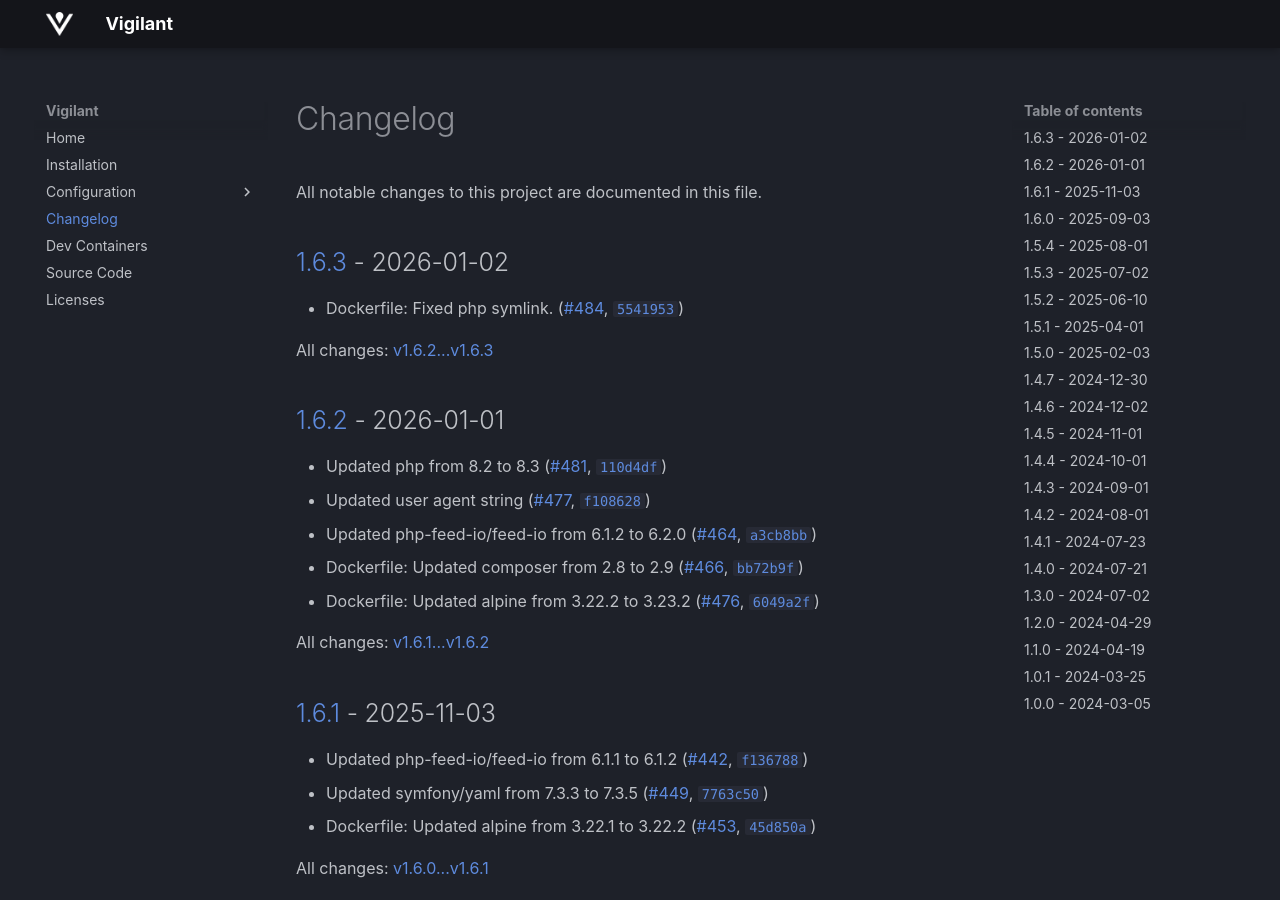
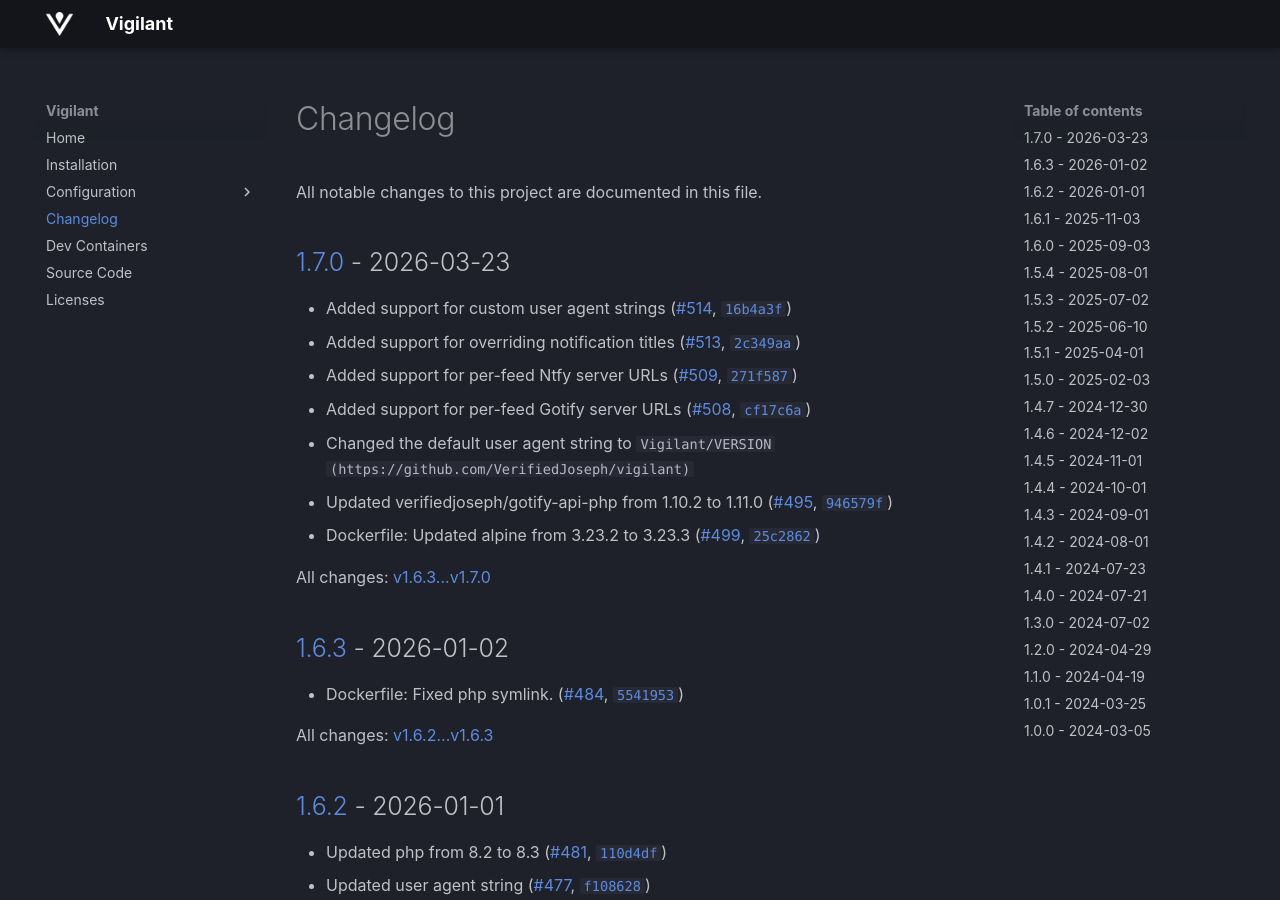
Before and after one commit to VerifiedJoseph/vigilant, an MkDocs documentation site: the page built from docs/changelog.md, in a window 1280 px wide and 900 px high. Built offline with MkDocs 1.6.1 and Material for MkDocs 9.7.7, drawn with Linux system fonts in a browser that asks for light colours; plug-ins that fetch from the network failed and are left out.

Commit message:
Version 1.7.0 (#517)
* Bump version
* Update CHANGELOG.md

```diff
--- a/CHANGELOG.md
+++ b/CHANGELOG.md
@@ -1,6 +1,18 @@
 # Changelog
 
 All notable changes to this project are documented in this file.
+
+## [1.7.0](https://github.com/VerifiedJoseph/vigilant/releases/tag/v1.7.0) - 2026-03-23
+
+- Added support for custom user agent strings ([#514](https://github.com/VerifiedJoseph/vigilant/pull/514), [`16b4a3f`](https://github.com/VerifiedJoseph/vigilant/commit/16b4a3f41ef0b55bd53b25df4673f0dae029b443))
+- Added support for overriding notification titles ([#513](https://github.com/VerifiedJoseph/vigilant/pull/513), [`2c349aa`](https://github.com/VerifiedJoseph/vigilant/commit/2c349aa8ff68430cb07abc86106c27526fb18d12))
+- Added support for per-feed Ntfy server URLs ([#509](https://github.com/VerifiedJoseph/vigilant/pull/509), [`271f587`](https://github.com/VerifiedJoseph/vigilant/commit/271f587219a43fb609379c49339776920c3fc602))
+- Added support for per-feed Gotify server URLs ([#508](https://github.com/VerifiedJoseph/vigilant/pull/508), [`cf17c6a`](https://github.com/VerifiedJoseph/vigilant/commit/cf17c6a4ef459d0928f4a41a9e0a3a555e37033a))
+- Changed the default user agent string to `Vigilant/VERSION (https://github.com/VerifiedJoseph/vigilant)`
+- Updated verifiedjoseph/gotify-api-php from 1.10.2 to 1.11.0 ([#495](https://github.com/VerifiedJoseph/vigilant/pull/495), [`946579f`](https://github.com/VerifiedJoseph/vigilant/commit/946579fe2efee23c9e60a1cb1314bd5d79440d27))
+- Dockerfile: Updated alpine from 3.23.2 to 3.23.3 ([#499](https://github.com/VerifiedJoseph/vigilant/pull/499), [`25c2862`](https://github.com/VerifiedJoseph/vigilant/commit/25c286250f04e8a42ecfecf794f6939e6b5ff6c2))
+
+All changes: [v1.6.3...v1.7.0](https://github.com/VerifiedJoseph/vigilant/compare/v1.6.3...v1.7.0)
 
 ## [1.6.3](https://github.com/VerifiedJoseph/vigilant/releases/tag/v1.6.3) - 2026-01-02
 
--- a/docker-compose.yml
+++ b/docker-compose.yml
@@ -1,7 +1,7 @@
 version: '3'
 services:
   vigilant:
-    image: ghcr.io/verifiedjoseph/vigilant:1.6.3
+    image: ghcr.io/verifiedjoseph/vigilant:1.7.0
     environment:
       - VIGILANT_TIMEZONE=Europe/London
       - VIGILANT_NOTIFICATION_SERVICE=ntfy
```
Also changed, not shown: docs/install.md (+1 -1 lines), 1 other file.
